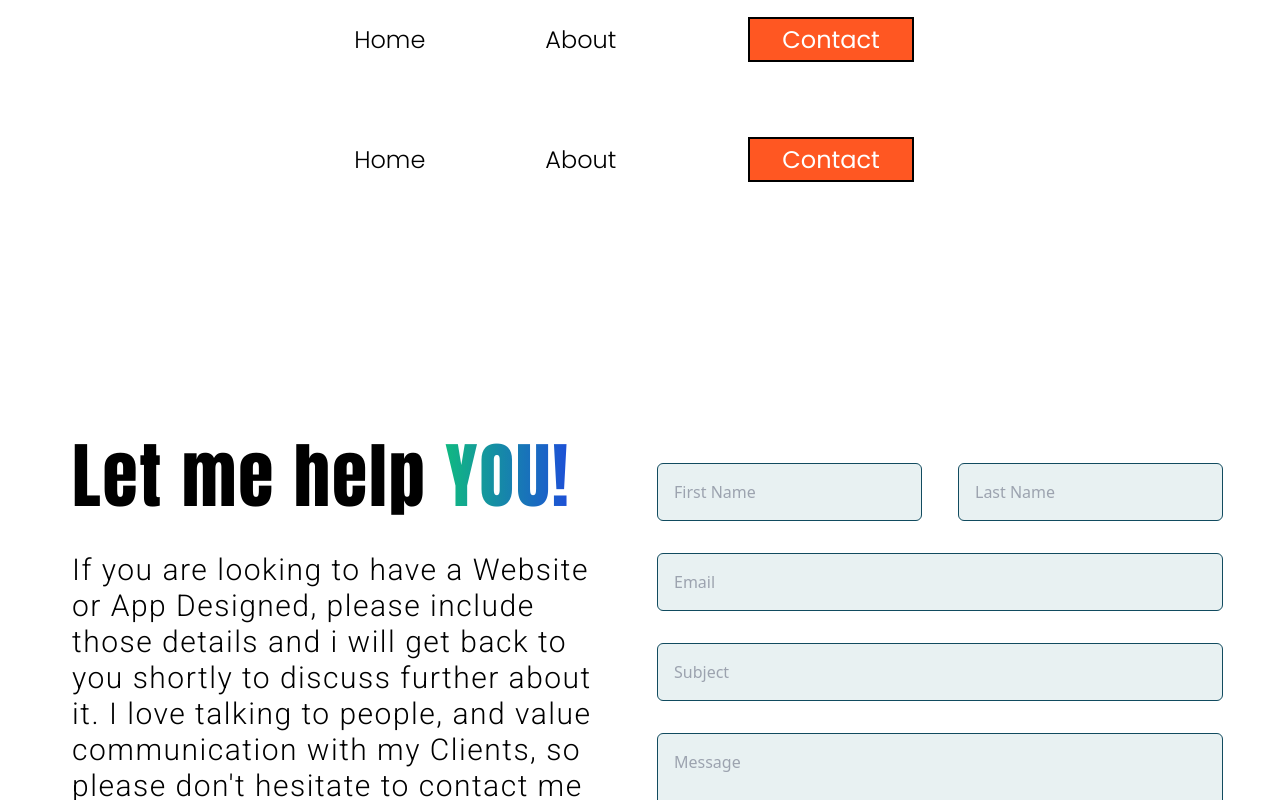
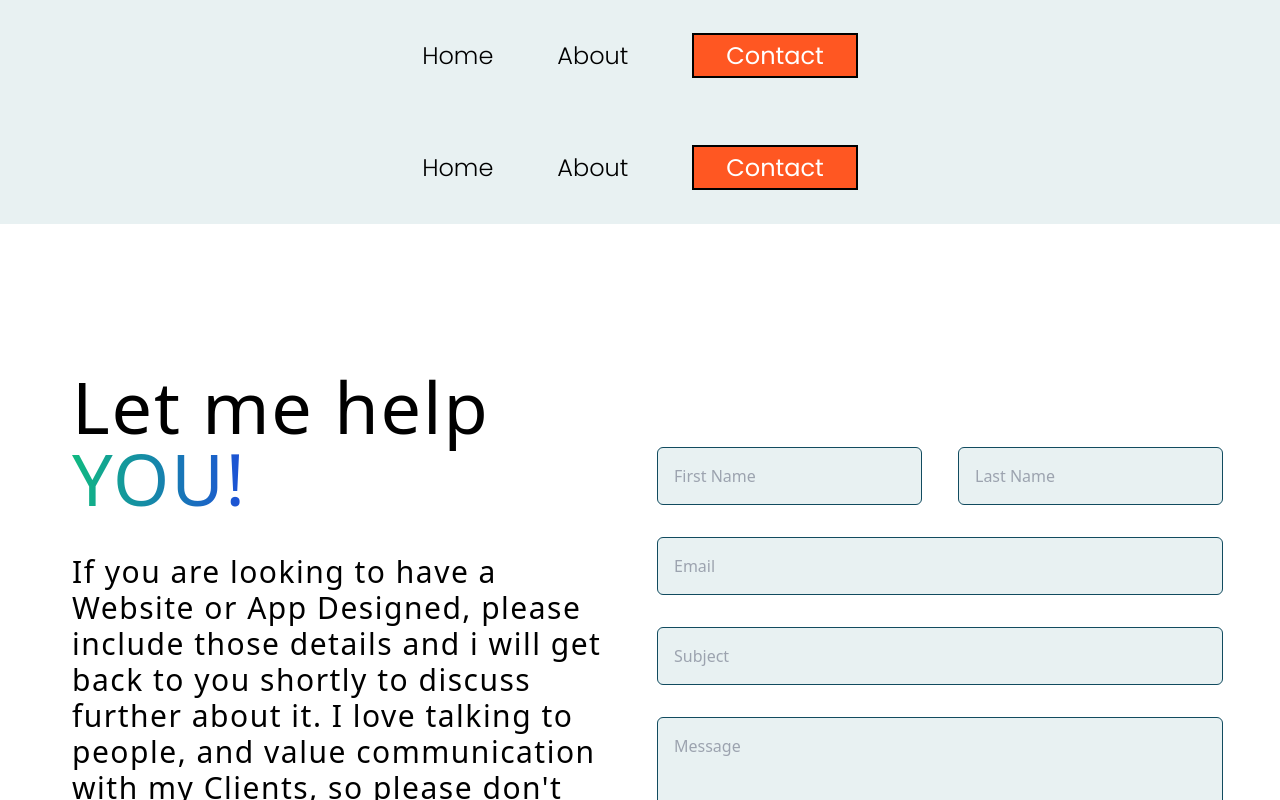
Before and after one commit to skystanoyevitch/sky-portfolio, a React (Create React App) app: page /Contact in a window 1280 px wide. Shown: the top 800 px of the page. Built offline with nearby package versions, Linux system fonts and the light colour scheme.

Commit message:
updated fonts and sizing

```diff
--- a/src/Page-components/Micro-components/About.js
+++ b/src/Page-components/Micro-components/About.js
@@ -26,10 +26,10 @@ function About() {
 			className="container mx-auto max-w-xs py-20 md:max-w-lg xl:p-0 xl:flex lg:max-w-5xl lg:flex lg:p-24 lg:items-center xl:py-44 lg:justify-evenly space-y-20 xl:space-y-0"
 		>
 			<div className="container mx-auto">
-				<h1 className="text-center font-poppins font-light text-3xl md:text-3xl lg:text-4xl xl:text-6xl mb-12 xl:mb-32">
+				<h1 className="text-center font-playFair font-regular text-4xl md:text-5xl lg:text-6xl xl:text-7xl mb-12 xl:mb-32">
 					Portfolio
 				</h1>
-				<ul className="hidden md:visible lg:mx-auto md:flex justify-evenly max-w-2xl md:my-12 lg:my-20 font-poppins lg:text-2xl">
+				<ul className="hidden md:visible lg:mx-auto md:flex justify-evenly max-w-2xl md:my-12 lg:my-20 font-poppins font-light lg:text-xl">
 					<li>All Projects</li>
 					<li>Design</li>
 					<li>Development</li>
--- a/src/Page-components/Micro-components/Hero.js
+++ b/src/Page-components/Micro-components/Hero.js
@@ -13,17 +13,17 @@ function Hero() {
 	// const { ref, inView, entry } = useInView();
 	// const { scrollYProgress } = useViewportScroll();
 	return (
-		<div className="grid place-items-center xl:h-3/4 p-10 xl:p-0 lg:mt-24">
+		<div className="grid place-items-center xl:h-3/4 p-10 xl:p-0 md:mt-24">
 			<div className="container mx-auto">
-				<div className="static mx-auto w-32 h-40 md:w-48 md:h-56 lg:w-80 lg:h-96 border-2 border-black">
-					<div className="relative right-2 bottom-2 lg:right-4 lg:bottom-4 mx-auto w-32 h-40 md:w-48 md:h-56 lg:w-80 lg:h-96 bg-profileImage bg-cover bg-center bg-no-repeat"></div>
+				<div className="static mx-auto w-48 h-64 md:w-48 md:h-56 lg:w-80 lg:h-96 border-2 border-black">
+					<div className="relative right-2 bottom-2 lg:right-4 lg:bottom-4 mx-auto w-48 h-64 md:w-48 md:h-56 lg:w-80 lg:h-96 bg-profileImage bg-cover bg-center bg-no-repeat"></div>
 				</div>
 
 				<div className="text-center mt-10 lg:flex lg:flex-col lg:items-center">
 					<p className="font-poppins font-light">
 						UI | UX Designer
 					</p>
-					<h1 className="text-3xl md:text-5xl lg:text-6xl xl:text-7xl lg:font-poppins font-bold text-mainOrange">
+					<h1 className="text-4xl md:text-5xl lg:text-6xl xl:text-7xl font-playFair font-semibold text-mainOrange">
 						Sky Stanojevic
 					</h1>
 					<p className="mt-10 font-poppins font-light text-xl leading-7 lg:text-3xl lg:leading-10 text-gray-600 lg:max-w-3xl xl:max-w-4xl lg:tracking-wide">
--- a/src/Page-components/Micro-components/MainContact.js
+++ b/src/Page-components/Micro-components/MainContact.js
@@ -37,7 +37,7 @@ const MainContact = () => {
 					className="w-full h-full"
 				>
 					<div className="container mx-auto mb-24 lg:max-w-3xl xl:max-w-4xl  p-8 lg:p-16 xl:p-0 text-center flex flex-col items-center justify-center">
-						<h1 className="font-poppins font-light text-3xl md:text-4xl lg:text-5xl xl:text-6xl">
+						<h1 className="font-playFair font-normal text-3xl md:text-4xl lg:text-5xl xl:text-6xl">
 							Let's Work Together
 						</h1>
 
--- a/src/Page-components/Nav.js
+++ b/src/Page-components/Nav.js
@@ -4,13 +4,13 @@ import { Link, NavLink } from "react-router-dom";
 
 const Nav = () => {
 	return (
-		<div className="md:flex">
+		<div className="bg-secondary md:flex md:flex-col md:">
 			<nav className="container mx-auto hidden md:visible md:flex md:justify-center flex-1">
-				<ul className="flex p-x font-poppins font-light lg:text-xl xl:text-2xl text-black place-items-center">
-					<li className={"mb-10 p-3"}>
+				<ul className="md:p-10 md:space-x-16 flex p-x font-poppins font-light lg:text-xl xl:text-2xl text-black place-items-center">
+					<li className={""}>
 						<Link to="/">Home</Link>
 					</li>
-					<li className={"mb-10 md:mx-12 lg:mx-24 p-3"}>
+					<li className={""}>
 						<NavLink
 							to="/Showcase"
 							activeStyle={{
@@ -21,8 +21,8 @@ const Nav = () => {
 							About
 						</NavLink>
 					</li>
-					<li className={"mb-10 p-3"}>
-						<button className="p-3">
+					<li className={""}>
+						<button className="">
 							<NavLink
 								to="/Contact"
 								activeStyle={{
--- a/src/index.css
+++ b/src/index.css
@@ -1,9 +1,6 @@
 /* Font Imports */
-@import url("https://fonts.googleapis.com/css2?family=Rock+Salt&display=swap");
-@import url("https://fonts.googleapis.com/css2?family=Roboto:wght@300&family=Rock+Salt&display=swap");
-@import url("https://fonts.googleapis.com/css2?family=Anton&display=swap");
 @import url("https://fonts.googleapis.com/css2?family=Poppins:wght@300;400;600&display=swap");
-/* @import url('https://fonts.googleapis.com/css2?family=Poppins:wght@600&display=swap'); */
+@import url("https://fonts.googleapis.com/css2?family=Playfair+Display:wght@400;500;600;700&display=swap");
 
 /* Tailwind Imports */
 @tailwind base;
--- a/tailwind.config.js
+++ b/tailwind.config.js
@@ -4,10 +4,8 @@ module.exports = {
 	theme: {
 		extend: {
 			fontFamily: {
-				rockSalt: ['"Rock Salt"', "cursive"],
-				robotoThin: ['"Roboto"', "sans-serif"],
-				anton: ['"Anton"', "sans-serif"],
 				poppins: ['"Poppins"', "sans-serif"],
+				playFair: ['"Playfair Display"', "serif"],
 			},
 			backgroundImage: (theme) => ({
 				profileImage: "url('./images/mainpicsky.jpg')",
```
